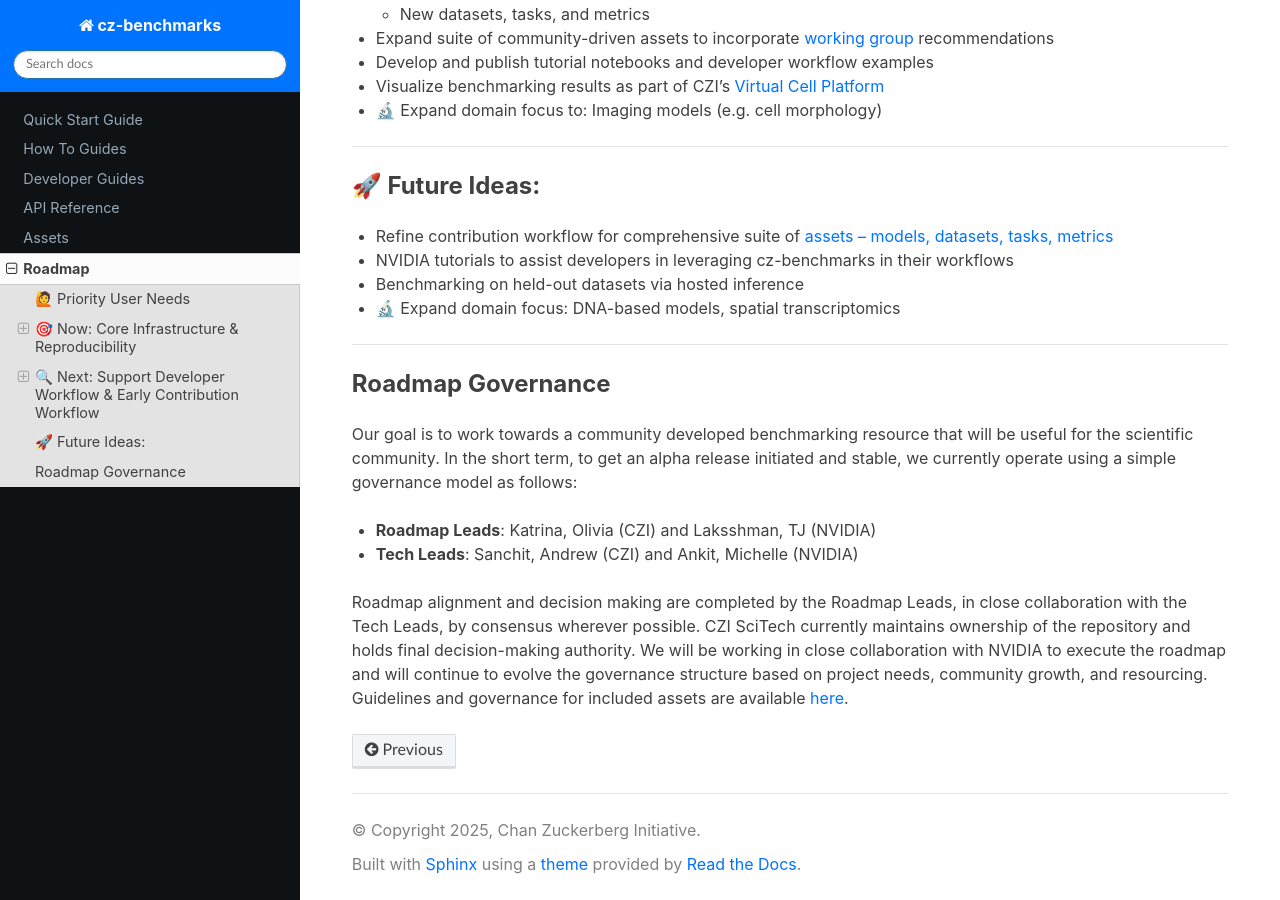
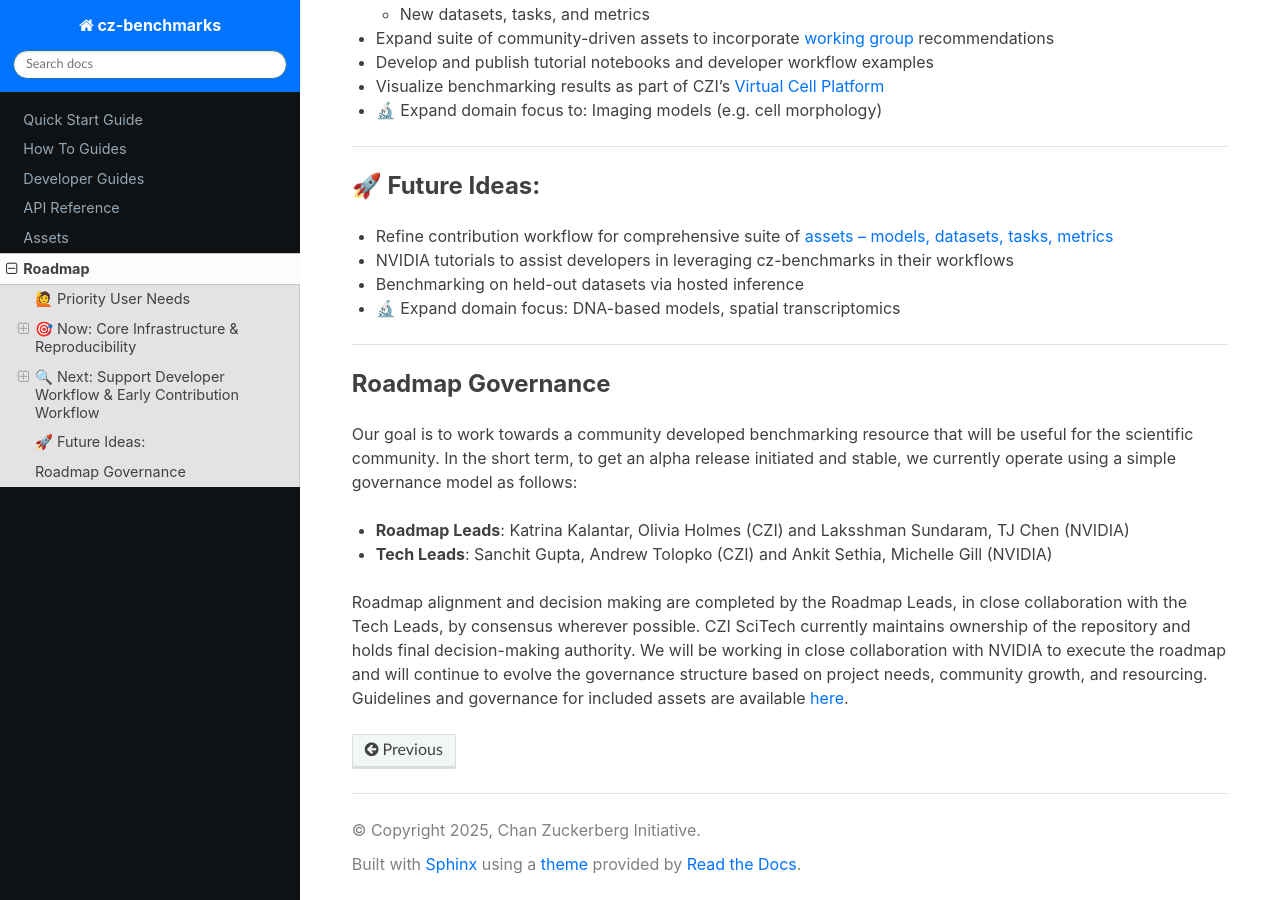
Before and after one commit to chanzuckerberg/cz-benchmarks, a Sphinx documentation site: the page built from docs/source/roadmap.md, in a window 1280 px wide and 900 px high, scrolled down 1301 px. Built offline with Sphinx 7.4.7 and the Read the Docs theme 3.1.0, drawn with Linux system fonts in a browser that asks for light colours; pages that are not in the unit, such as notebooks, are missing from menus.

Commit message:
Updated roadmap to full names

```diff
--- a/docs/source/roadmap.md
+++ b/docs/source/roadmap.md
@@ -58,7 +58,7 @@ However, please note that this is a very early stage project and as such, we exp
 
 Our goal is to work towards a community developed benchmarking resource that will be useful for the scientific community. In the short term, to get an alpha release initiated and stable, we currently operate using a simple governance model as follows:
 
-- **Roadmap Leads**: Katrina, Olivia (CZI) and Laksshman, TJ (NVIDIA)
-- **Tech Leads**: Sanchit, Andrew (CZI) and Ankit, Michelle (NVIDIA)
+- **Roadmap Leads**: Katrina Kalantar, Olivia Holmes (CZI) and Laksshman Sundaram, TJ Chen (NVIDIA)
+- **Tech Leads**: Sanchit Gupta, Andrew Tolopko (CZI) and Ankit Sethia, Michelle Gill (NVIDIA)
 
 Roadmap alignment and decision making are completed by the Roadmap Leads, in close collaboration with the Tech Leads, by consensus wherever possible. CZI SciTech currently maintains ownership of the repository and holds final decision-making authority. We will be working in close collaboration with NVIDIA to execute the roadmap and will continue to evolve the governance structure based on project needs, community growth, and resourcing. Guidelines and governance for included assets are available [here](docs/source/assets.md).
```
